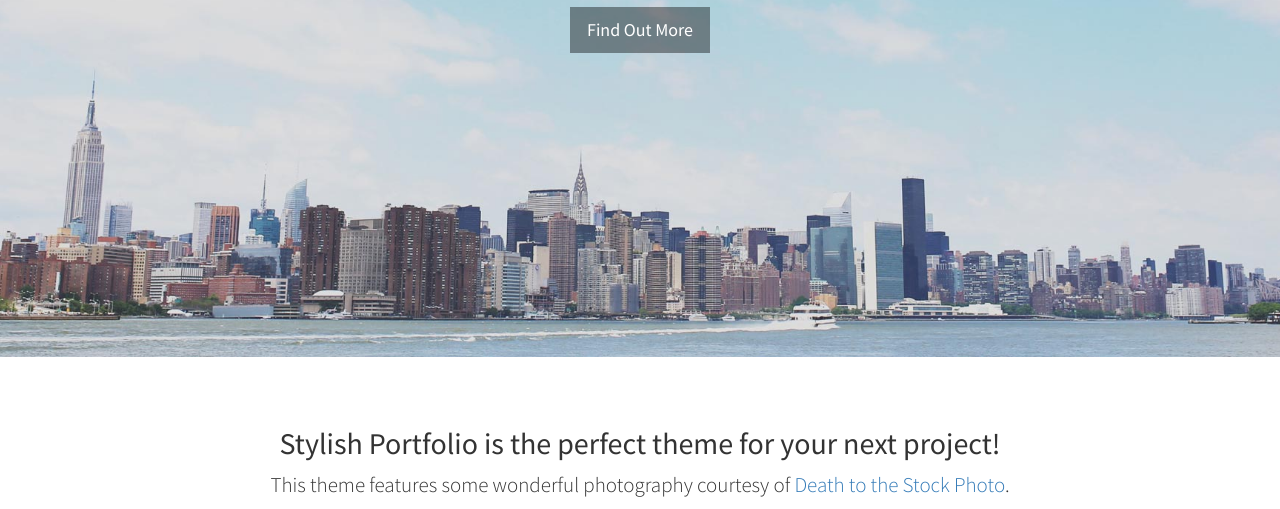
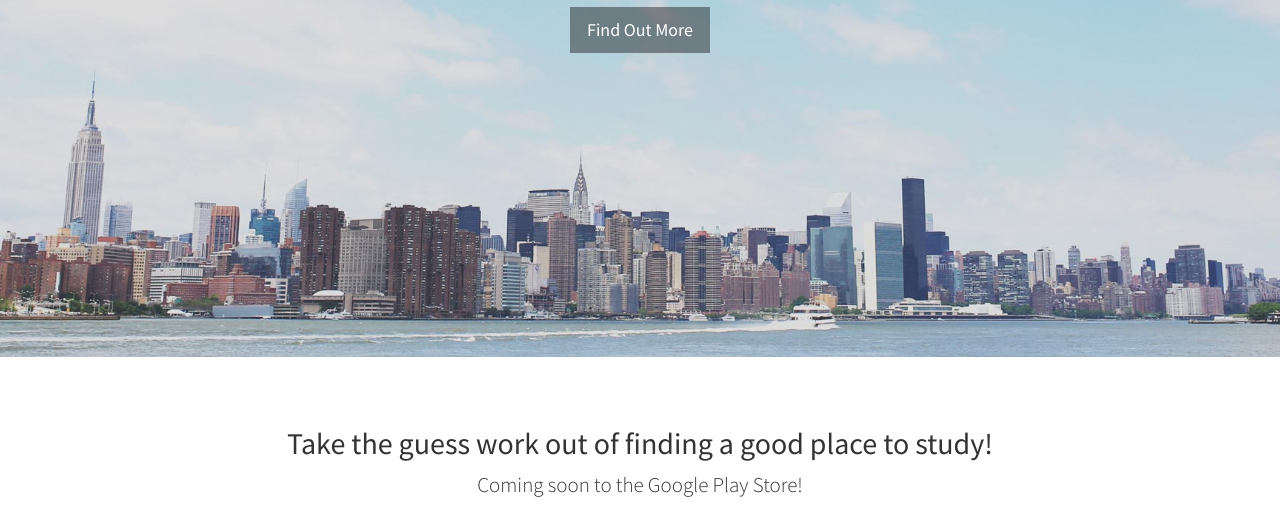
Before and after one commit to LiBusy/LiBusy.github.io, a website: page index.html in a window 1280 px wide. Shown: the part 443-952 px from the top of the page. Drawn offline with Linux system fonts and the light colour scheme.

Commit message:
modified text on index

```diff
--- a/index.html
+++ b/index.html
@@ -9,7 +9,7 @@
     <meta name="description" content="">
     <meta name="author" content="">
 
-    <title>Stylish Portfolio - Start Bootstrap Theme</title>
+    <title>LiBusy</title>
 
     <!-- Bootstrap Core CSS -->
     <link href="css/bootstrap.min.css" rel="stylesheet">
@@ -73,8 +73,8 @@
         <div class="container">
             <div class="row">
                 <div class="col-lg-12 text-center">
-                    <h2>Stylish Portfolio is the perfect theme for your next project!</h2>
-                    <p class="lead">This theme features some wonderful photography courtesy of <a target="_blank" href="http://join.deathtothestockphoto.com/">Death to the Stock Photo</a>.</p>
+                    <h2>Take the guess work out of finding a good place to study!</h2>
+                    <p class="lead">Coming soon to the Google Play Store!</p>
                 </div>
             </div>
             <!-- /.row -->
```
